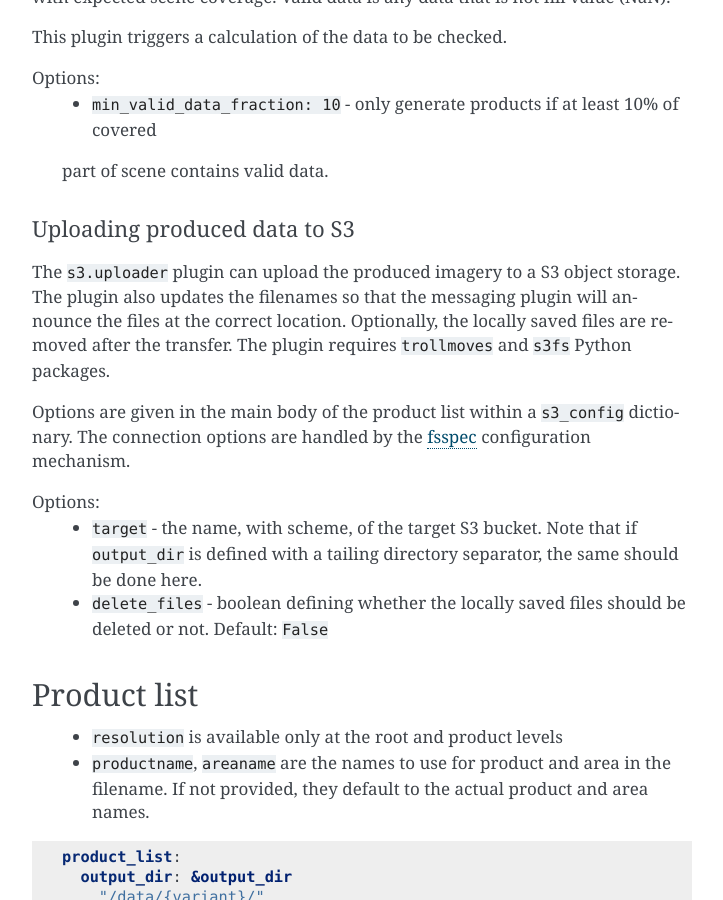
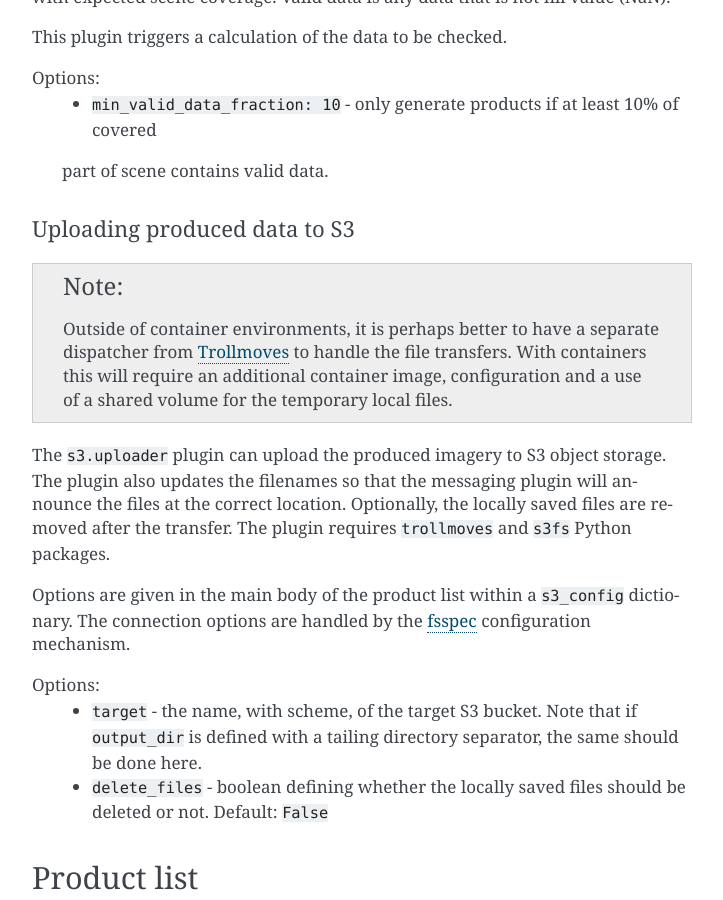
Before and after one commit to pytroll/trollflow2, a Sphinx documentation site: the page built from doc/source/index.rst, in a window 1280 px wide and 900 px high, scrolled down 6733 px. Shown: the whole window, without its empty margins (388-1111 px from the left). Built offline with Sphinx 7.4.7, drawn with Linux system fonts in a browser that asks for light colours.

Commit message:
Add a note on using Trollmoves Dispatcher as an option to transfer the files

```diff
--- a/doc/source/index.rst
+++ b/doc/source/index.rst
@@ -330,7 +330,13 @@ Options:
 Uploading produced data to S3
 *****************************
 
-The ``s3.uploader`` plugin can upload the produced imagery to a S3 object storage.
+.. note::
+   Outside of container environments, it is perhaps better to have a separate dispatcher from
+   `Trollmoves <https://github.com/pytroll/trollmoves/>`_ to handle the file transfers. With
+   containers this will require an additional container image, configuration and a use of
+   a shared volume for the temporary local files.
+
+The ``s3.uploader`` plugin can upload the produced imagery to S3 object storage.
 The plugin also updates the filenames so that the messaging plugin will announce
 the files at the correct location. Optionally, the locally saved files are removed
 after the transfer. The plugin requires ``trollmoves`` and ``s3fs`` Python
```
